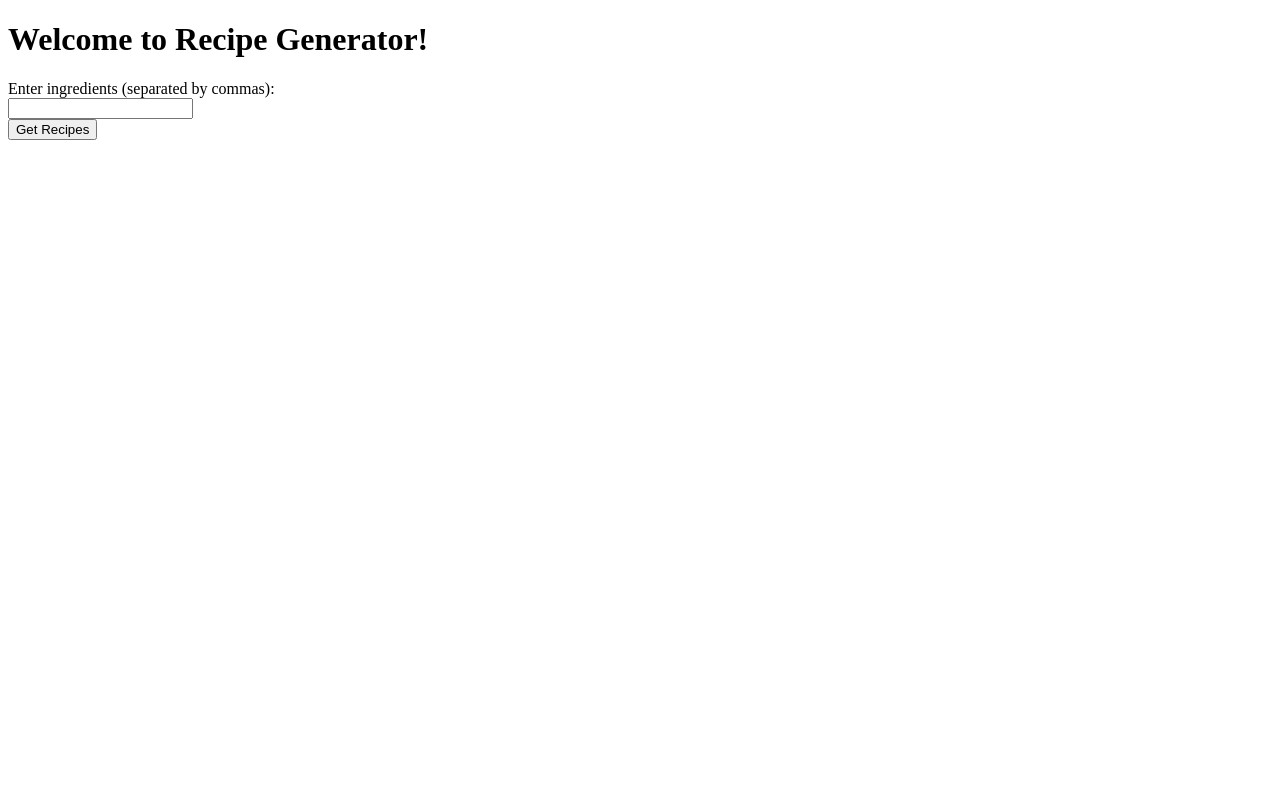
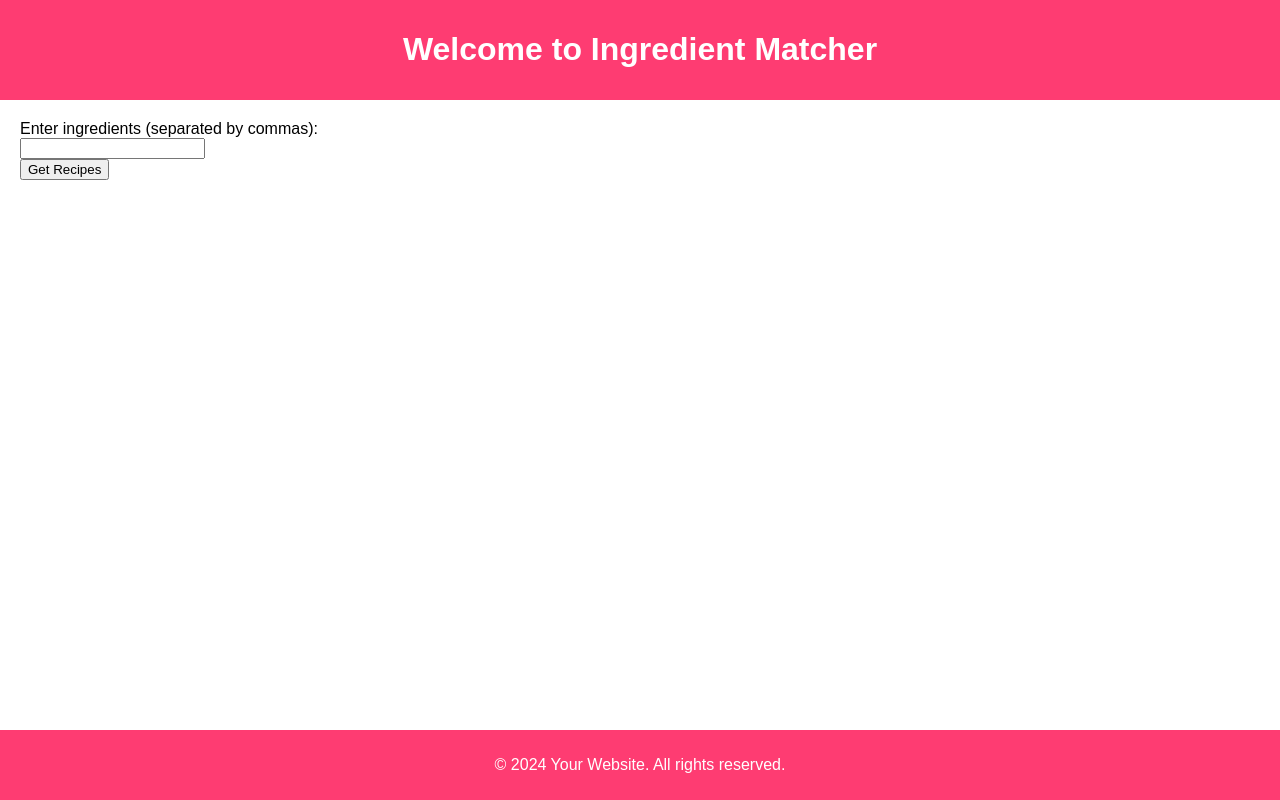
Before and after one commit to benpentecost2004/RecipeGenerator, a plain HTML site: page templates/index.html in a window 1280 px wide. Drawn offline with Linux system fonts and the light colour scheme.

Commit message:
Update Color index.html

```diff
--- a/templates/index.html
+++ b/templates/index.html
@@ -4,13 +4,62 @@
     <meta charset="UTF-8">
     <meta name="viewport" content="width=device-width, initial-scale=1.0">
     <title>Recipe Generator</title>
+    <style>
+        /* Add your custom CSS styles here */
+        body {
+            font-family: Arial, sans-serif;
+            margin: 0;
+            padding: 0;
+        }
+        header {
+            background-color: #fe3c72;
+            color: #fff;
+            padding: 10px 0;
+            text-align: center;
+        }
+        nav {
+            background-color: #fd5564;
+            color: #fff;
+            padding: 10px 0;
+            text-align: center;
+        }
+        nav ul {
+            list-style-type: none;
+            padding: 0;
+            margin: 0;
+        }
+        nav ul li {
+            display: inline;
+            margin: 0 10px;
+        }
+        main {
+            padding: 20px;
+        }
+        footer {
+            background-color: #fe3c72;
+            color: #fff;
+            text-align: center;
+            padding: 10px 0;
+            position: fixed;
+            bottom: 0;
+            width: 100%;
+        }
+    </style>
 </head>
 <body>
-    <h1>Welcome to Recipe Generator!</h1>
-    <form action="/recipes" method="post">
-        <label for="ingredients">Enter ingredients (separated by commas):</label><br>
-        <input type="text" id="ingredients" name="ingredients" required><br>
-        <button type="submit">Get Recipes</button>
-    </form>
+    <header>
+    <h1>Welcome to Ingredient Matcher</h1>
+    </header>
+    <main>
+        <form action="/recipes" method="post">
+            <label for="ingredients">Enter ingredients (separated by commas):</label><br>
+            <input type="text" id="ingredients" name="ingredients" required><br>
+            <button type="submit">Get Recipes</button>
+        </form>
+    </main>
+    <footer>
+    <p>&copy; 2024 Your Website. All rights reserved.</p>
+    </footer>
+
 </body>
 </html>
```
